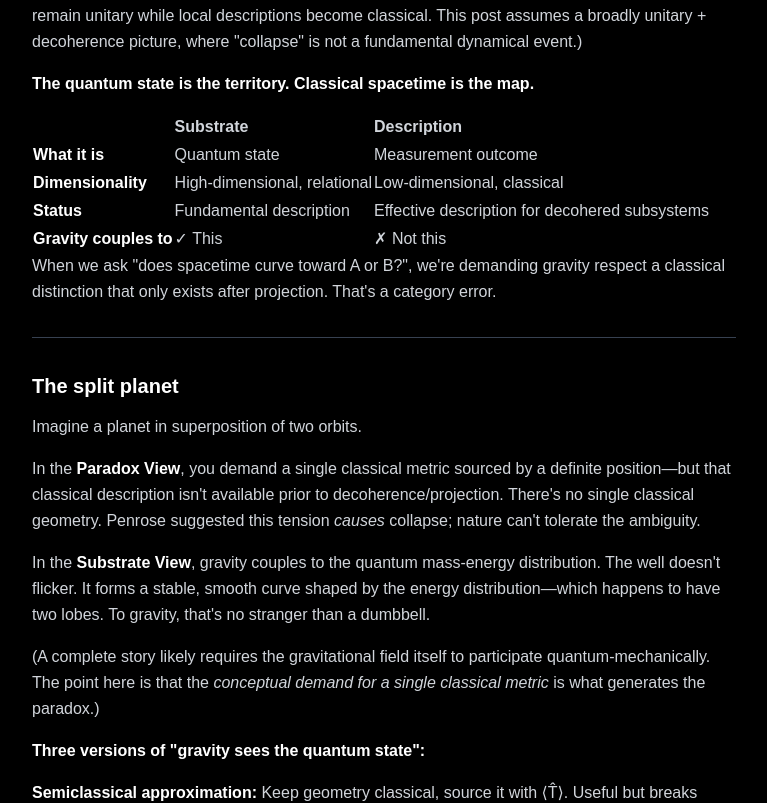
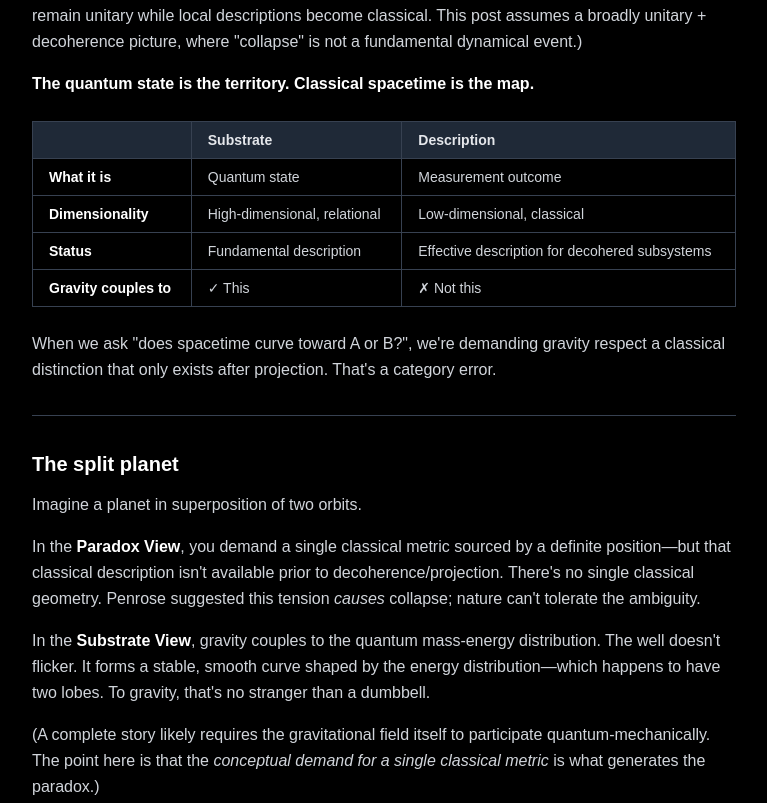
Before and after one commit to todd866/coherencedynamics-website, a Next.js app: page /blog/quantum-gravity-without-the-paradox in a window 1280 px wide. Shown: the part 2787-3590 px from the top of the page, without its empty margins (256-1023 px from the left). Built offline with nearby package versions, Linux system fonts and the light colour scheme.

Commit message:
Add table styling to Markdown component

```diff
--- a/src/components/Markdown.tsx
+++ b/src/components/Markdown.tsx
@@ -33,6 +33,33 @@ export default function Markdown({ children, className = '' }: MarkdownProps) {
           p: ({ children }) => (
             <p className="mb-4 last:mb-0" style={{ fontSize: 'inherit' }}>{children}</p>
           ),
+          // Table styling
+          table: ({ children }) => (
+            <div className="overflow-x-auto my-6">
+              <table className="min-w-full border-collapse border border-gray-700 text-sm">
+                {children}
+              </table>
+            </div>
+          ),
+          thead: ({ children }) => (
+            <thead className="bg-gray-800">{children}</thead>
+          ),
+          tbody: ({ children }) => (
+            <tbody className="divide-y divide-gray-700">{children}</tbody>
+          ),
+          tr: ({ children }) => (
+            <tr className="hover:bg-gray-800/50">{children}</tr>
+          ),
+          th: ({ children }) => (
+            <th className="px-4 py-2 text-left font-semibold text-gray-200 border border-gray-700">
+              {children}
+            </th>
+          ),
+          td: ({ children }) => (
+            <td className="px-4 py-2 text-gray-300 border border-gray-700">
+              {children}
+            </td>
+          ),
         }}
       >
         {children}
```
